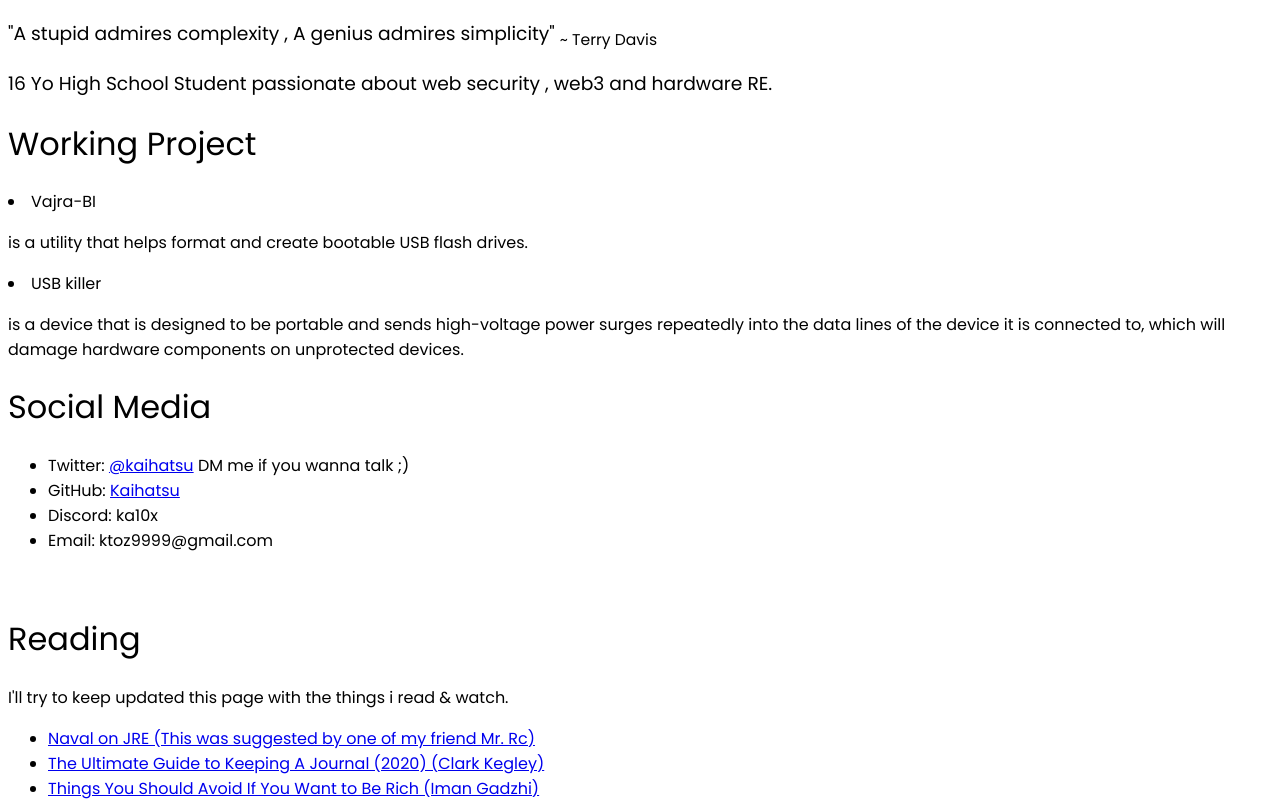
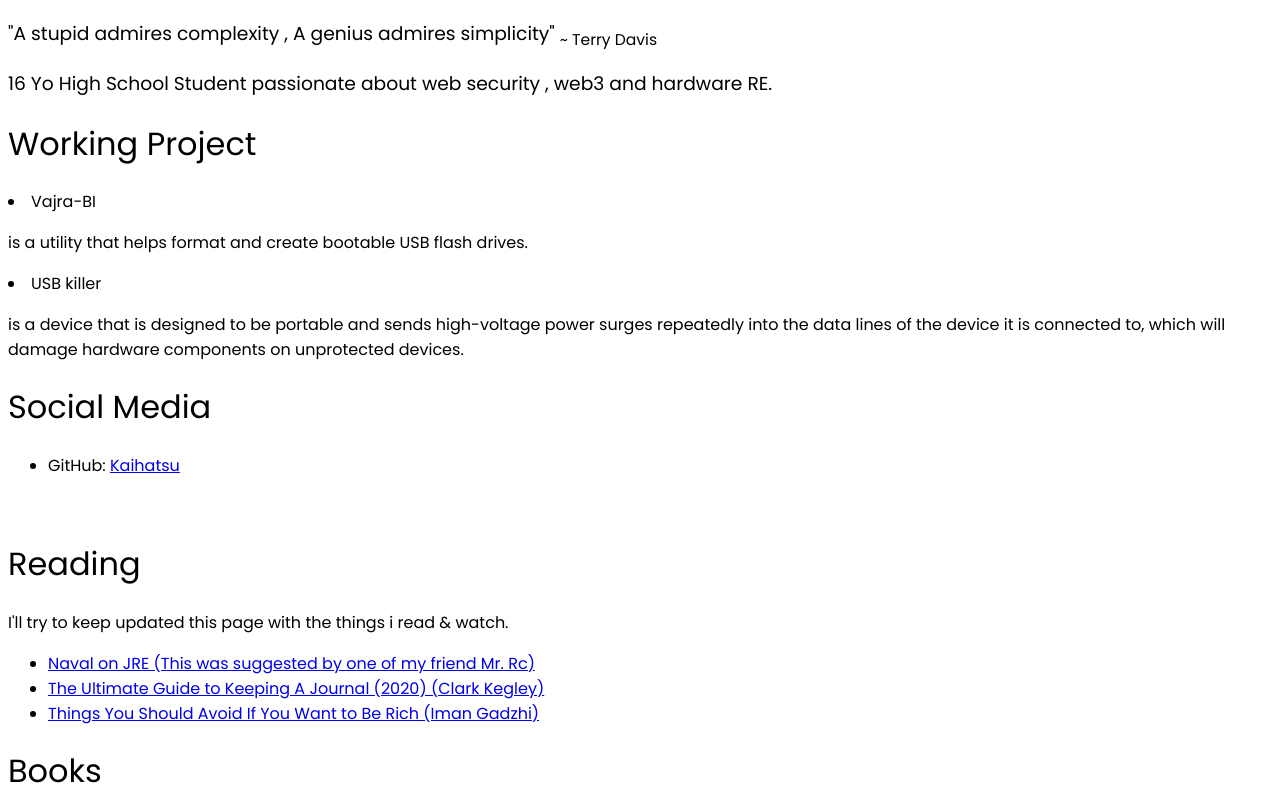
Before and after one commit to ka1hatsu/ka1hatsu.github.io, a plain HTML site: page index.html in a window 1280 px wide. Shown: the top 803 px of the page. Drawn offline with Linux system fonts and the light colour scheme.

Commit message:
Update index.html

```diff
--- a/index.html
+++ b/index.html
@@ -19,10 +19,9 @@
 <li><b>USB killer<b><p>is a device that is designed to be portable and sends high-voltage power surges repeatedly into the data lines of the device it is connected to, which will damage hardware components on unprotected devices.</p></li>
 <h1>Social Media</h1>
 <ul>
-<li>Twitter: <a href="https://x.com/ka10x1"">@kaihatsu</a> DM me if you wanna talk ;)</li>
+
 <li>GitHub: <a href="https://github.com/ka1hatsu">Kaihatsu</a></li>
-<li>Discord: ka10x</li>
-<li>Email: ktoz9999@gmail.com</li>
+
 </ul><br>
 <h1 id="reading">Reading</h1>
 <p>I'll try to keep updated this page with the things i read & watch.</p>
```
